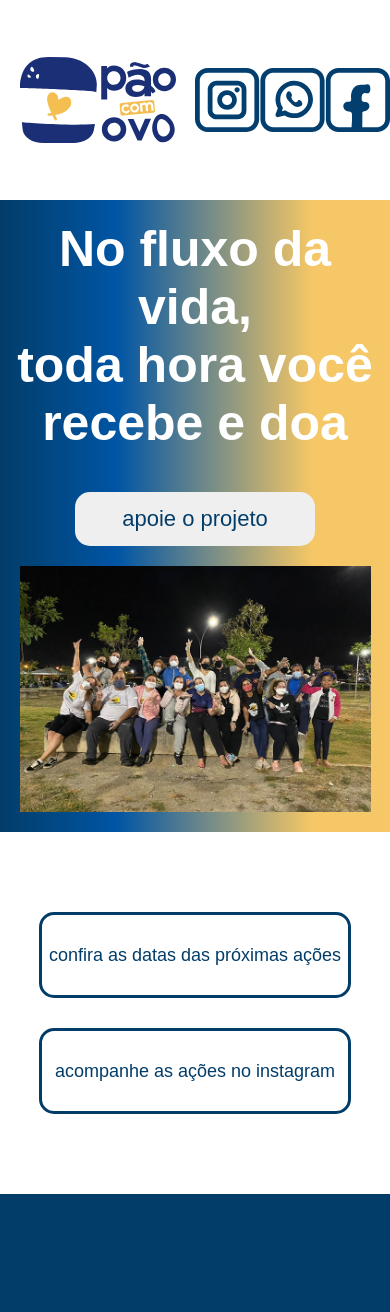
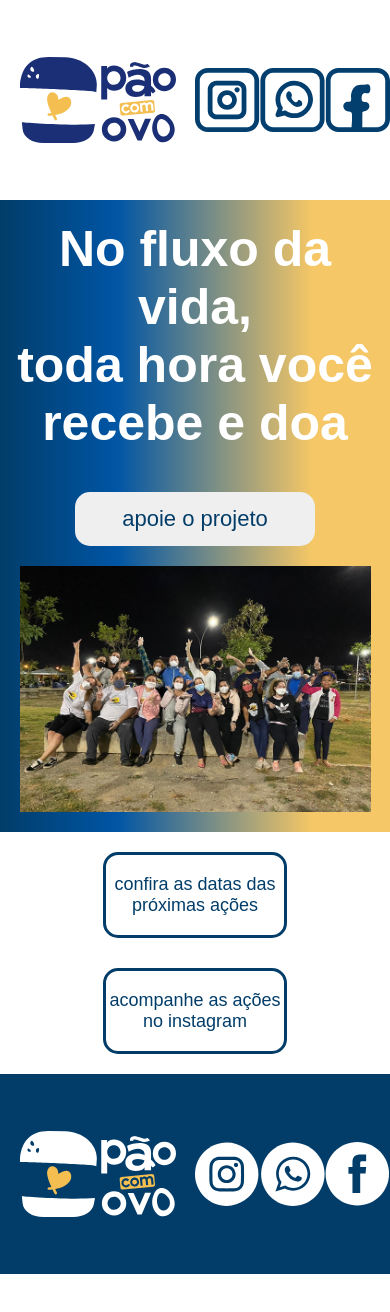
Before and after one commit to guiestrela/PCO, a React (Vite) app: page / in a window 390 px wide. Shown: the top 1312 px of the page. After the commit the page ends 1274 px from the top, so only its background shows below. Built offline with nearby package versions, Linux system fonts and the light colour scheme.

Commit message:
feat(components): improve Footer and SectionButton
- Added social media icons to Footer
- Improved SectionButton layout and styling
- Added responsiveness to components
- Updated uiKit with new props
- Improved code structure and readability

```diff
--- a/src/assets/components/Footer/index.tsx
+++ b/src/assets/components/Footer/index.tsx
@@ -1,9 +1,9 @@
-import { DivFlex } from "../../../uiKit";
+import { DivFlex, DivFlexLogo, Img } from "../../../uiKit";
 
-// import logo from '../../icons/logoFooter.svg';
-// import facebook from '../../icons/fbFooter.svg';
-// import instagram from '../../icons/instagramFooter.svg';
-// import whatsapp from '../../icons/whatsappFooter.svg';
+import logo from '../../icons/logoFooter.svg';
+import facebook from '../../icons/fbFooter.svg';
+import instagram from '../../icons/instagramFooter.svg';
+import whatsapp from '../../icons/whatsappFooter.svg';
 
 
 
@@ -12,6 +12,14 @@ function Footer() {
         <>
             <DivFlex width="100%" height="200px" alignitems="center" justifycontent="center">
                 <DivFlex width="1440px" height="100%" backgroundColor="#023D69" justifycontent="space-between" alignitems="center">
+                <DivFlexLogo paddingleft="80px" justifycontent="center" alignitems="center" paddingTotalmob="0px">
+                    <Img src={logo} widthmob="80%"/>
+                </DivFlexLogo>
+                <DivFlexLogo justifycontent="center" alignitems="center" paddingright="80px" paddingtop="70px" paddingTotalmob="0px">
+                    <Img src={instagram} />
+                    <Img src={whatsapp} />
+                    <Img src={facebook} />
+                </DivFlexLogo>
 
                 </DivFlex>
             </DivFlex>
--- a/src/assets/components/SectionButton/index.tsx
+++ b/src/assets/components/SectionButton/index.tsx
@@ -5,16 +5,15 @@ function SectionButton() {
         <>
             <DivFlex width="100%" height="100%" alignitems="center"
             justifycontent="center">
-                <DivFlex width="1440px" height="100%" paddingTotal="80px 0 80px 0" flexdirectionmob="column" justifycontentmob="center" alignitemsmob="center" gap="10px">
-                <ContainerButton paddingleft="80px"  justifycontent="flex-start" paddingleftmob="0" paddingbottommob="20px" justifycontentmob="center" alignitemsmob="center">
+                <DivFlex width="100%" height="100%"  justifycontent="space-around" alignitems="center" backgroundColor="#FFFFFF" paddingTotal="80px" flexdirectionmob="column" justifycontentmob="center" alignitemsmob="center" gap="10px" paddingTotalmob="20px 0">
+                <ContainerButton width="100%" justifycontent="space-around" alignitems="center" paddingleft="80px" paddingright="80px" flexdirectionmob="column" gapmob="30px" gap="30px">
                     <Button justifycontent="center" alignitems="center" borderradius="15px" border="solid 3px #023D69" width="460px" height="86px"
                     fontsize="18px"
                     backgroundColor="transparent" color="#023D69" widthmob="80%"                                        onClick={function (): void {
                             throw new Error("Function not implemented.");
                         } }>confira as datas das próximas ações
                     </Button>
-                </ContainerButton>
-                <ContainerButton paddingright="80px" justifycontent="flex-end" paddingrightmob="0" justifycontentmob="center" alignitemsmob="center">
+
                     <Button  justifycontent="center" alignitems="center" borderradius="15px" border="solid 3px #023D69" width="460px" height="86px"
                     fontsize="18px"
                     backgroundColor="transparent" color="#023D69" widthmob="80%"
@@ -23,6 +22,7 @@ function SectionButton() {
                         } }>acompanhe as ações no instagram
                     </Button>
                 </ContainerButton>
+
                 </DivFlex>
             </DivFlex>
         </>
--- a/src/uiKit.ts
+++ b/src/uiKit.ts
@@ -164,6 +164,11 @@ interface ContainerButtonType {
     flexdirection?: string
     gap?: string
     alignitems?: string
+    marginleft?: string
+    marginright?: string
+    width?: string
+
+    //
 
     //mobile
 
@@ -173,6 +178,11 @@ interface ContainerButtonType {
     paddingrightmob?:string
     paddingtopmob?:string
     paddingbottommob?:string
+    marginleftmob?: string
+    marginrightmob?: string
+    flexdirectionmob?: string
+    gapmob?: string
+
 }
 
 
@@ -190,6 +200,7 @@ interface ButtonType {
     margintop?: string
     justifycontent?: string
     alignitems?: string
+
 
     //mobile
 
@@ -333,7 +344,8 @@ export const DivFlexLogo = styled.div<DivFlexLogoType>`
 `
 export const ContainerButton = styled.div<ContainerButtonType>`
     display: flex;
-    width: 100%;
+    width: ${props => props.width ? props.width : ""};
+
     flex: ${props => props.flex ? props.flex : ""};
     justify-content: ${props => props.justifycontent ? props.justifycontent : ""};
     padding-left: ${props => props.paddingleft ? props.paddingleft : ""};
@@ -341,6 +353,9 @@ export const ContainerButton = styled.div<ContainerButtonType>`
     padding-top: ${props => props.paddingtop ? props.paddingtop : ""};
     padding-bottom: ${props => props.paddingbottom ? props.paddingbottom : ""};
     flex-direction: ${props => props.flexdirection ? props.flexdirection : ""};
+    margin-left: ${props => props.marginleft ? props.marginleft : ""};
+    margin-right: ${props => props.marginright ? props.marginright : ""};
+
     gap: ${props => props.gap ? props.gap : ""};
     align-items: ${props => props.alignitems ? props.alignitems : ""};
 
@@ -351,9 +366,12 @@ export const ContainerButton = styled.div<ContainerButtonType>`
         padding-bottom: ${props => props.paddingbottommob ? props.paddingbottommob : ""};
         justify-content: ${props => props.justifycontentmob ? props.justifycontentmob : ""};
         align-items: ${props => props.alignitemsmob ? props.alignitemsmob : ""};
+        margin-left: ${props => props.marginleftmob ? props.marginleftmob : ""};
+        margin-right: ${props => props.marginrightmob ? props.marginrightmob : ""};
+        flex-direction: ${props => props.flexdirectionmob ? props.flexdirectionmob : ""};
+        gap: ${props => props.gapmob ? props.gapmob : ""};
 
     }
-
 `;
 
 export const Button = styled.button<ButtonType>`
```
